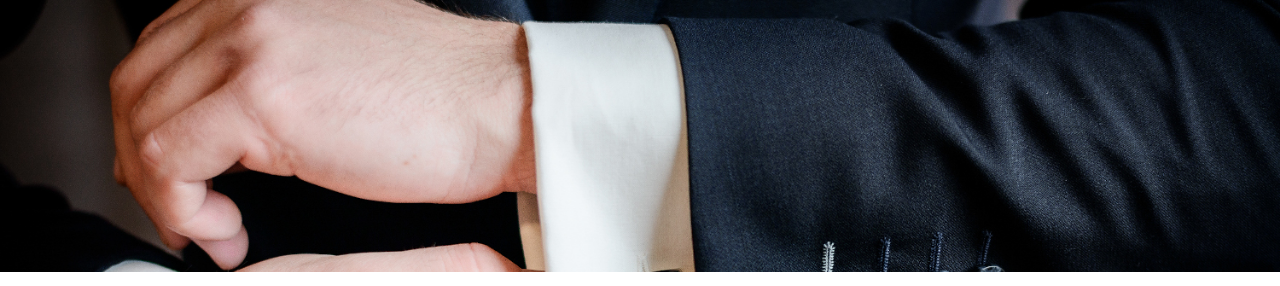
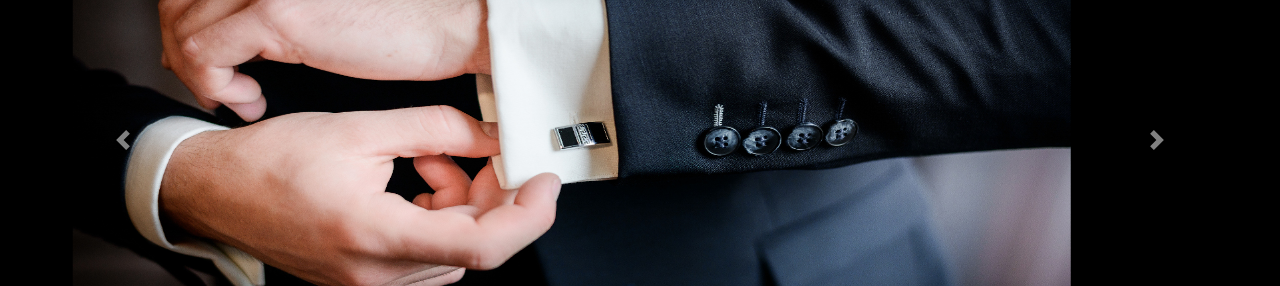
Before and after one commit to okanan/coursera-bootstrap, a website: page index.html in a window 1280 px wide. Shown: the part 188-474 px from the top of the page. Drawn offline with nearby package versions, Linux system fonts and the light colour scheme; a web font is replaced by a local one.

Commit message:
se agrega carrusel al home

```diff
--- a/index.html
+++ b/index.html
@@ -24,7 +24,37 @@
             </div>
         </nav>
         <div class="jumbotron">
-            <h1>Trajes en linea.</h1>
+            <!--<h1>Trajes en linea.</h1>-->
+            <div id="carouselExampleControls" class="carousel slide" data-ride="carousel">
+                <div class="carousel-inner">
+                    <div class="carousel-item active">
+                        <img src="./img/645.jpg" class="d-block w-100 img-fluid" alt="...">
+                        <div class="carousel-caption d-none d-md-block">
+                            <h1>Trajes en linea.</h1>
+                        </div>
+                    </div>
+                    <div class="carousel-item">
+                            <img src="./img/gentleman-9.jpg" class="d-block w-100" alt="...">
+                            <div class="carousel-caption d-none d-md-block">
+                                <h1>Trajes en linea.</h1>
+                            </div>
+                    </div>
+                    <div class="carousel-item">
+                            <img src="./img/índice.jpeg" class="d-block w-100" alt="...">
+                            <div class="carousel-caption d-none d-md-block">
+                                <h1>Trajes en linea.</h1>
+                            </div>
+                    </div>
+                </div>
+                <a class="carousel-control-prev" href="#carouselExampleControls" role="button" data-slide="prev">
+                <span class="carousel-control-prev-icon" aria-hidden="true"></span>
+                <span class="sr-only">Previous</span>
+                </a>
+                <a class="carousel-control-next" href="#carouselExampleControls" role="button" data-slide="next">
+                <span class="carousel-control-next-icon" aria-hidden="true"></span>
+                <span class="sr-only">Next</span>
+                </a>
+            </div>
         </div>
         <div class="container">
             <nav aria-label="breadcrumb" id="breadcrumb">
--- a/styles/main.css
+++ b/styles/main.css
@@ -1,11 +1,20 @@
 .jumbotron{
+    background-color: black;
     text-align: center;
-    background-image: url(/img/645.jpg) ;
-    background-size: cover;
     color: whitesmoke;
     border-radius: 0;
-    height: 400px;
-    margin-top: 60px;
+    height: 600px;
+    padding-top: 63px;
+    width: 100%;
+    margin: 0;
+
+}
+
+.jumbotron img{
+    max-width: 82%;
+    max-height: 530px;
+    margin-left: auto;
+    margin-right: auto;
 }
 
 body{
```
Also changed, not shown: img/gentleman-9.jpg (added), img/índice.jpeg (added).
